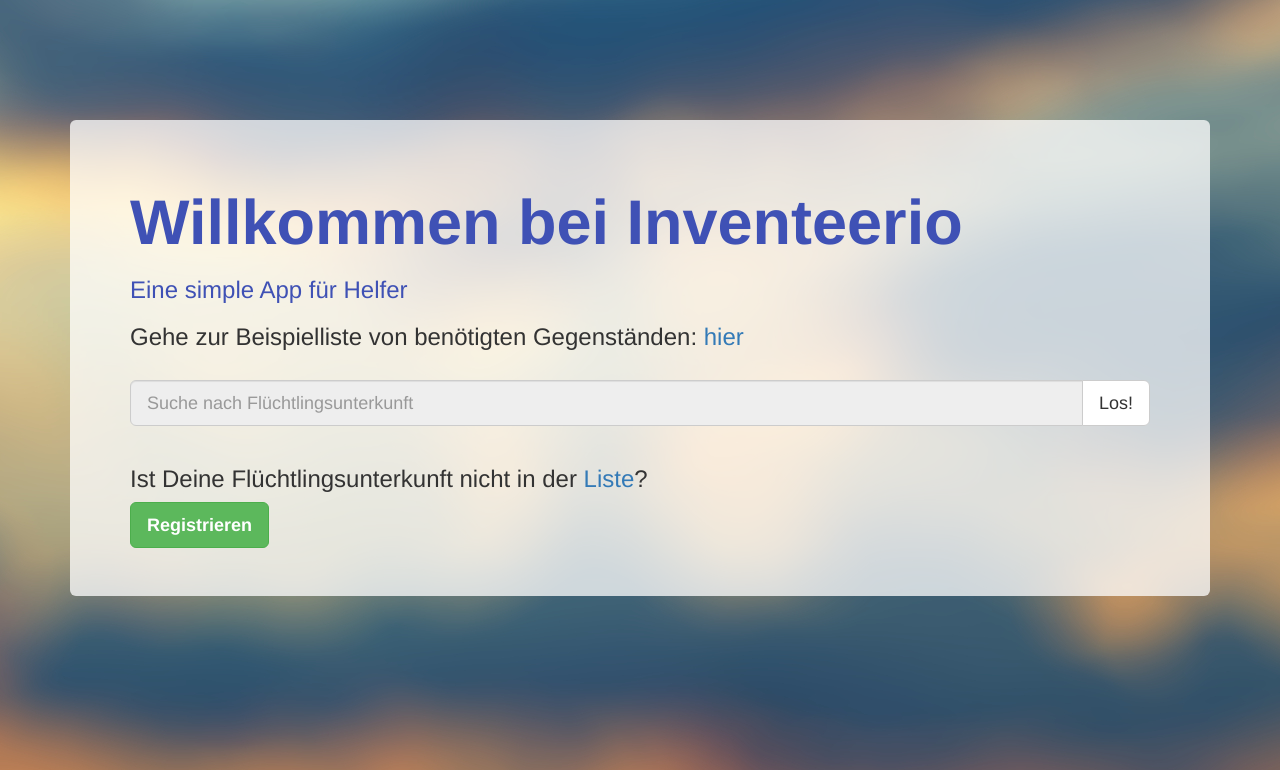
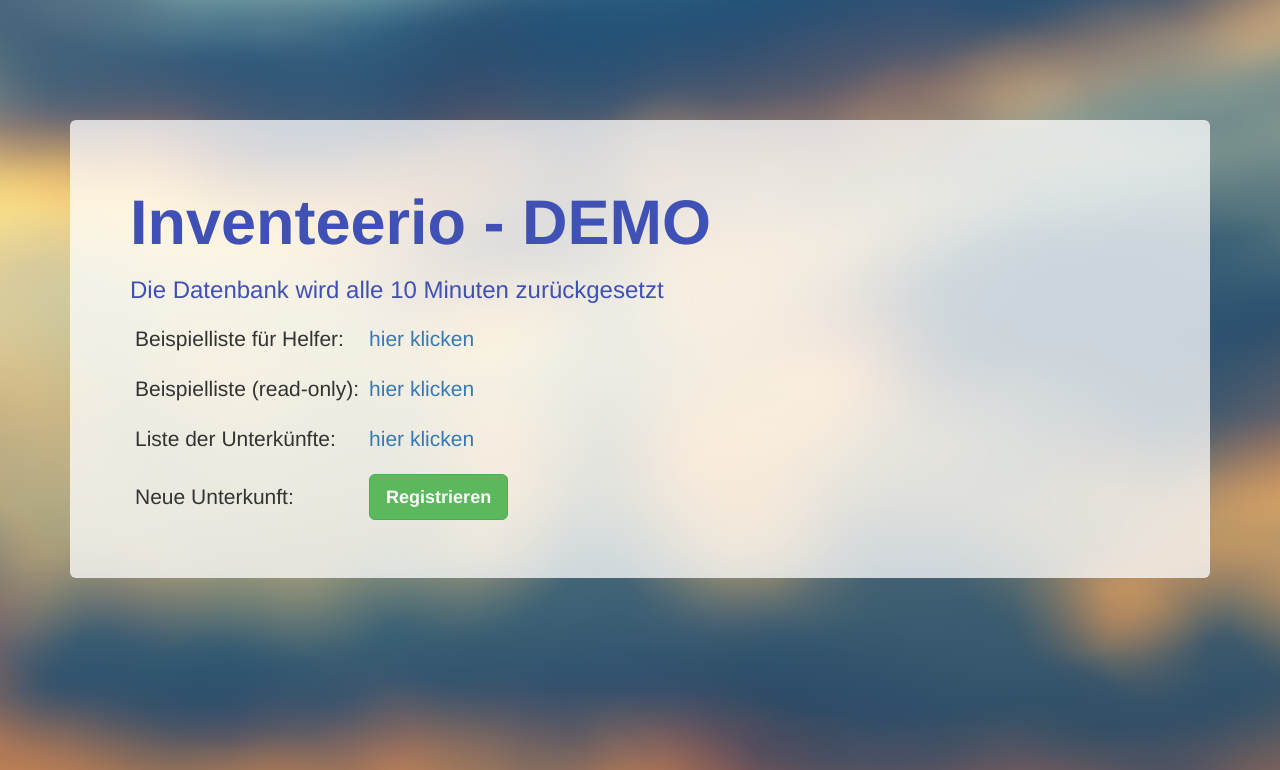
Before and after one commit to TazDingoOG/Hack4Good2015, a PHP site: page / in a window 1280 px wide. Shown: the top 770 px of the page. Run offline with PHP 8.4, Linux system fonts and the light colour scheme; data comes from the database, SQL or seed files in the repository; both versions use the stored data as it was after the commit; some libraries are stand-ins or nearby versions.

Commit message:
Create demo branch
- change homepage to demo_home.html.twig
- create demo accommodation

```diff
--- a/index.php
+++ b/index.php
@@ -112,7 +112,7 @@ class Inventeerio // name for now
 
     function render_homepage()
     {
-        echo $this->twig->render('index.html.twig');
+        echo $this->twig->render('demo_home.html.twig');
         exit;
     }
 
--- a/static/css/main-web.css
+++ b/static/css/main-web.css
@@ -14,3 +14,9 @@ body {
 .transparent-background {
     background-color: rgba(255, 255, 255, 0.75);
 }
+
+/** on demo_home page */
+table.link-list td {
+    font-size: 1.5em;
+    padding: 10px 5px;
+}
--- /dev/null
+++ b/templates/demo_home.html.twig
@@ -0,0 +1,46 @@
+{% extends 'simple_jumbotron.html.twig' %}
+
+{% block title %}Demo{% endblock %}
+
+{% block stylesheets %} {# add script to head #}
+    {{ parent() }}
+    <link rel="stylesheet" href="/static/css/main-web.css">
+{% endblock %}
+
+{% block headline %}
+    <div class="fontblue">Inventeerio - DEMO</div>
+{% endblock %}
+
+{% block content %}
+    <h3 class="fontblue">
+        Die Datenbank wird alle 10 Minuten zurückgesetzt
+    </h3>
+
+    <table class="link-list">
+        <tbody>
+        <tr>
+            <td>Beispielliste für Helfer:</td>
+            <td><a href="/a/demo-token">hier klicken</a></td>
+        </tr>
+        <tr>
+            <td>Beispielliste (read-only):</td>
+            <td><a href="/unterkunft/demo-unterkunft">hier klicken</a></td>
+        </tr>
+        <tr>
+            <td>Liste der Unterk&uuml;nfte:</td>
+            <td><a href="/liste">hier klicken</a></td>
+        </tr>
+        <tr>
+            <td>Neue Unterkunft:</td>
+            <td>
+                <a href="/register">
+                    <button class="btn btn-success btn-lg">
+                        <b>Registrieren</b>
+                    </button>
+                </a>
+            </td>
+        </tr>
+        </tbody>
+    </table>
+
+{% endblock %}
```
Also changed, not shown: data/data.db.
